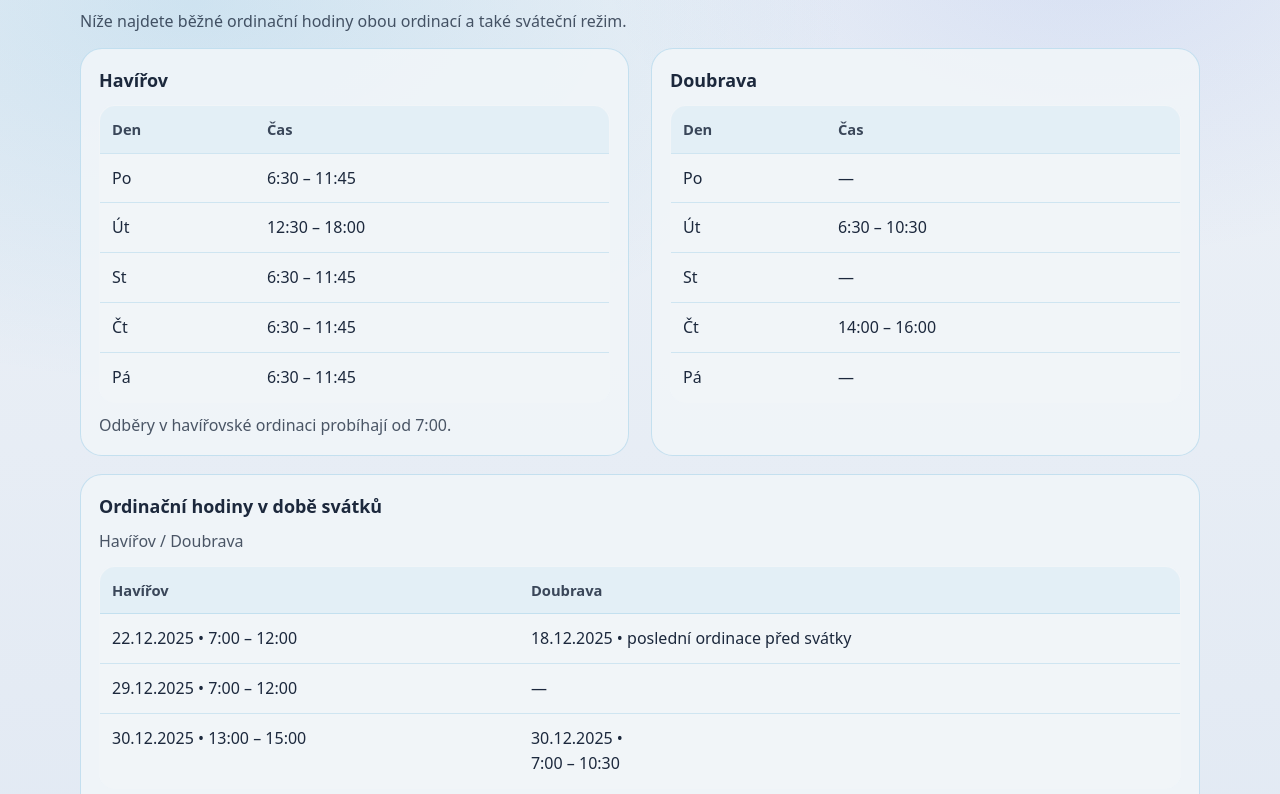
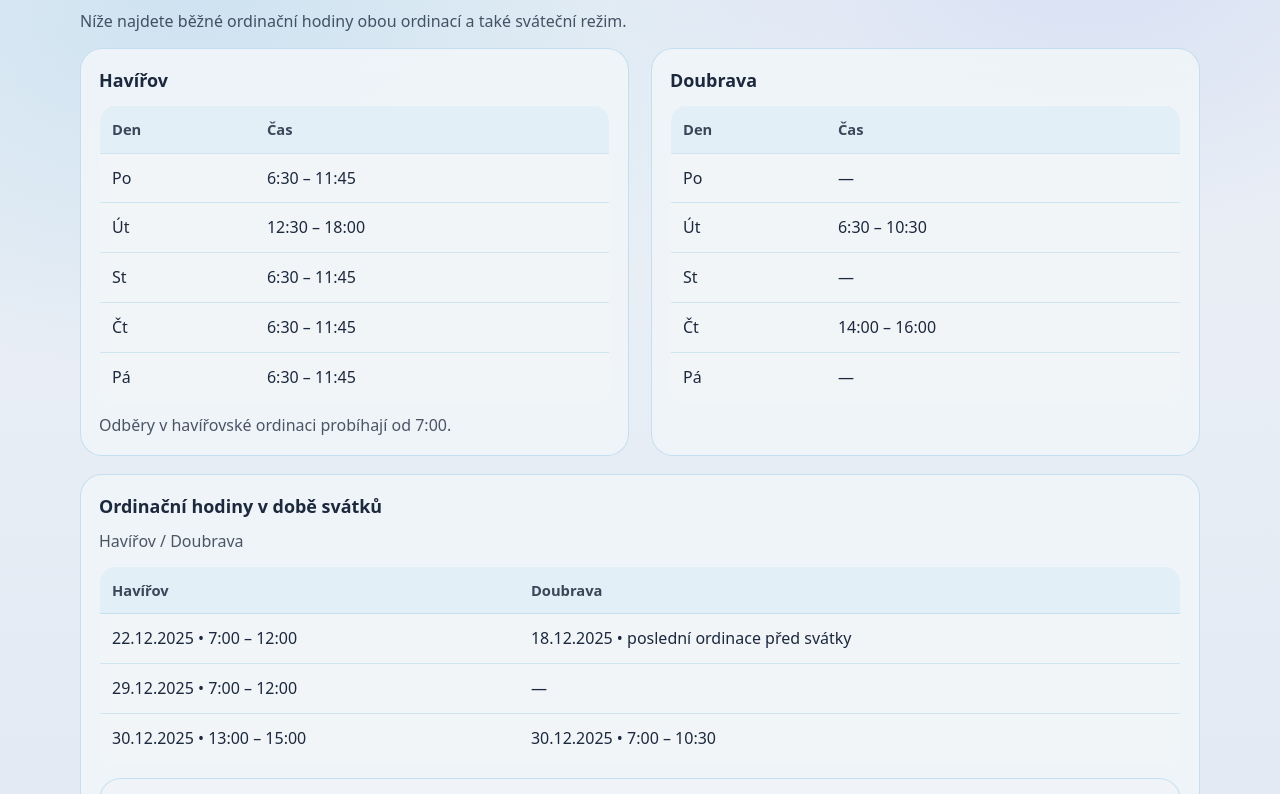
Before and after one commit to HerdlizZz/practicom-doktorska-stranka, a plain HTML site: page hodiny.html in a window 1280 px wide. Shown: the part 140-934 px from the top of the page. Drawn offline with Linux system fonts and the light colour scheme.

Commit message:
Update site

```diff
--- a/hodiny.html
+++ b/hodiny.html
@@ -139,7 +139,7 @@
               </tr>
               <tr>
                 <td>30.12.2025 • 13:00 – 15:00</td>
-                <td>30.12.2025 • <br> 7:00 – 10:30</td>
+                <td>30.12.2025 • 7:00 – 10:30</td>
               </tr>
             </tbody>
           </table>
```
